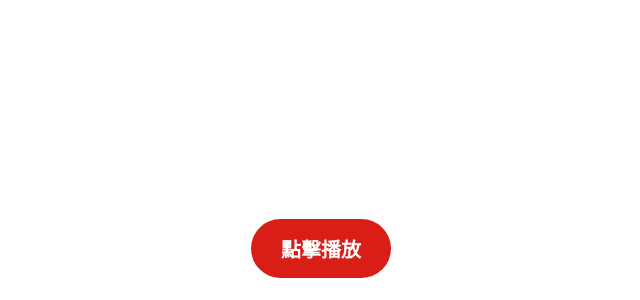
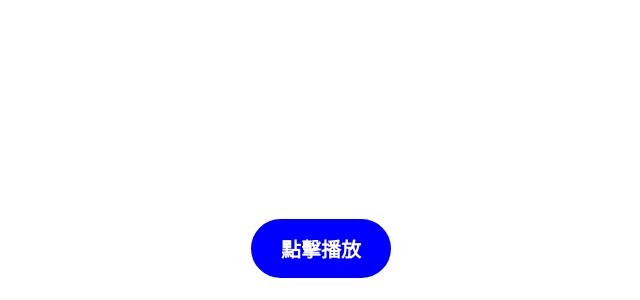
Before and after one commit to ningmi047/2026-ROCKING-2.5D, a plain HTML site: page index.html in a window 1280 px wide. Shown: the part 500-800 px from the top of the page, without its empty margins (319-959 px from the left). Drawn offline with Linux system fonts and the light colour scheme.

Commit message:
Add files via upload

```diff
--- a/index.html
+++ b/index.html
@@ -12,7 +12,7 @@
     <style>
       #start-btn {
         position: fixed; bottom: 20px; left: 50%; transform: translateX(-50%);
-        padding: 15px 30px; background: #D91E18; color: white;
+        padding: 15px 30px; background: blue; color: white;
         font-size: 20px; font-weight: bold; border: 2px solid white;
         border-radius: 50px; z-index: 9999; display: block;
       }
```
